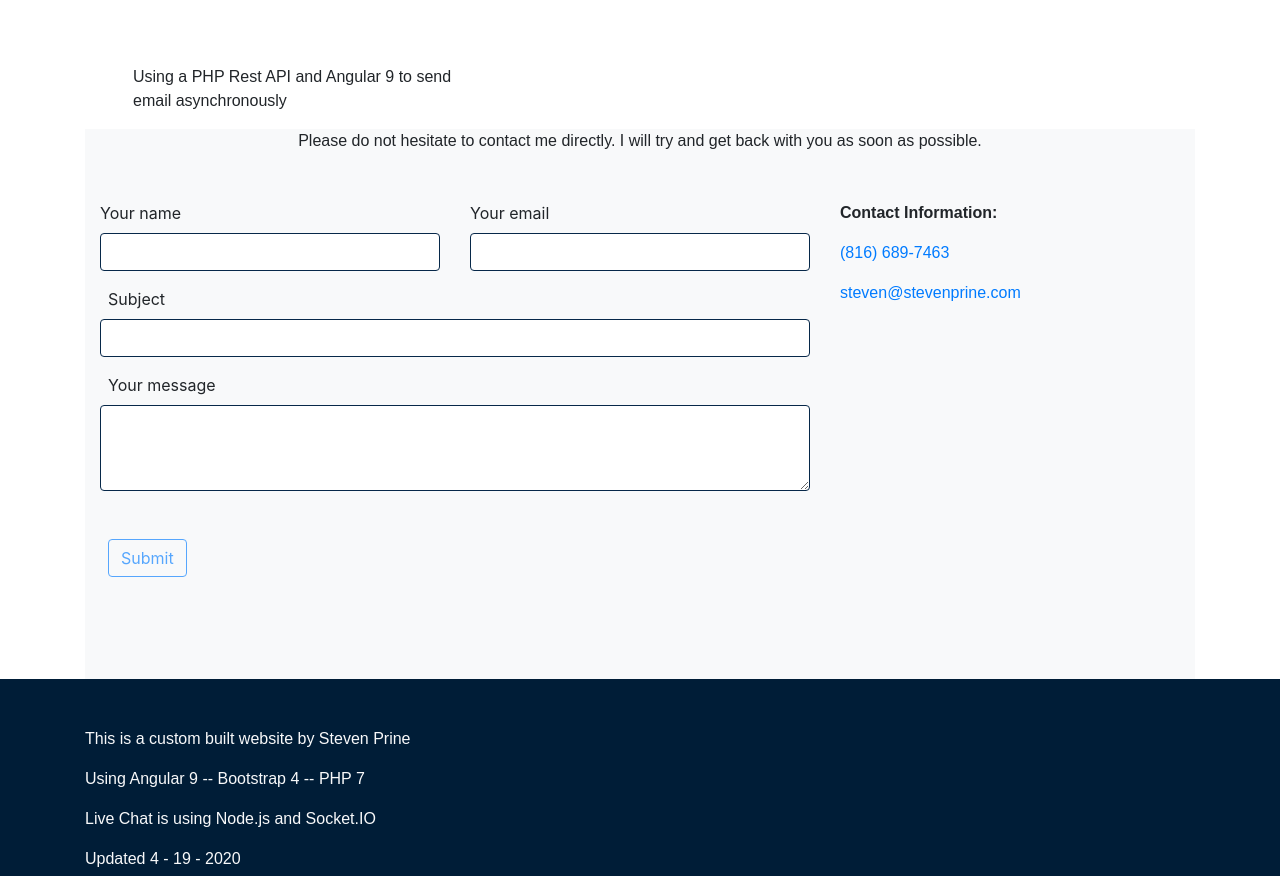
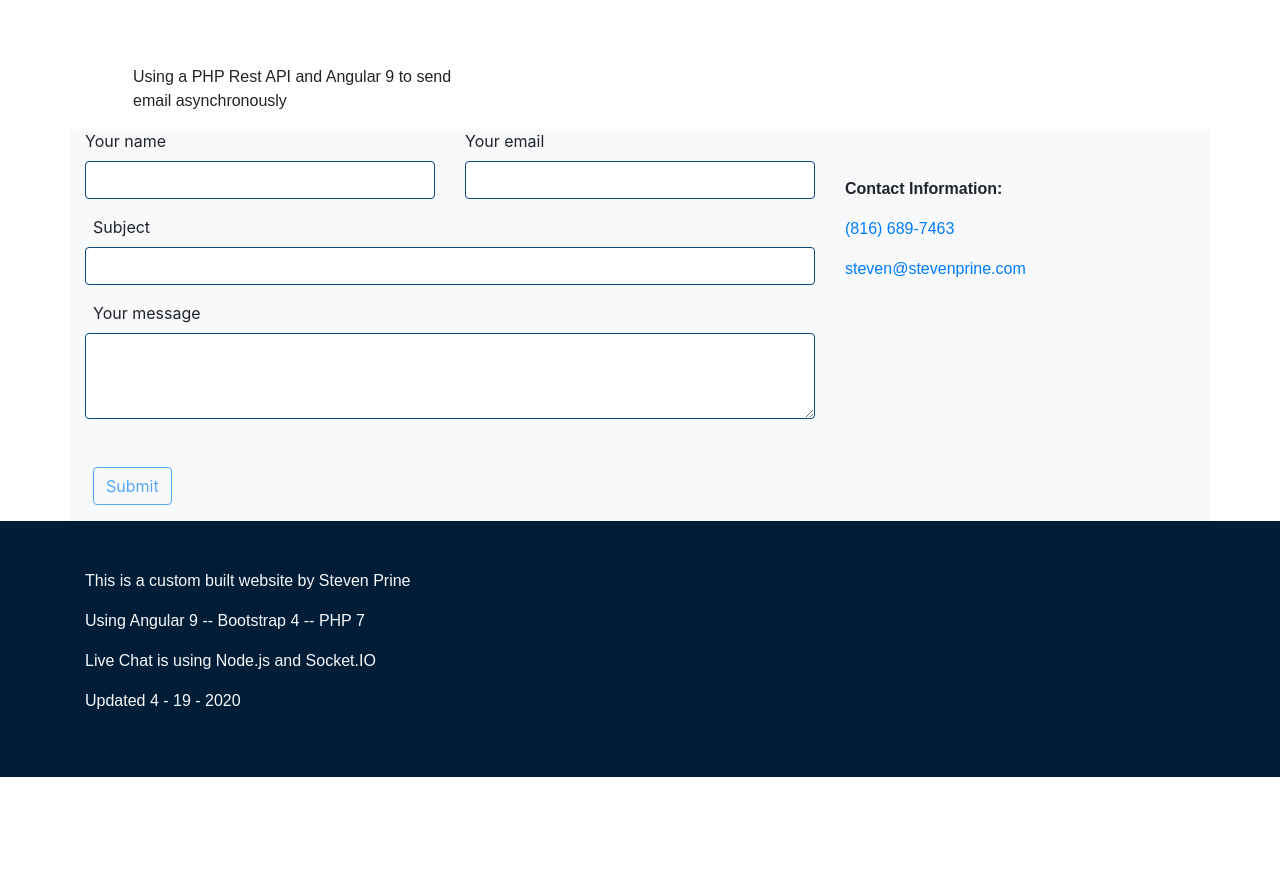
Before and after one commit to sprine168/stevenprine.com, an Angular app: page /contact in a window 1280 px wide. Shown: the part 760-1636 px from the top of the page. After the commit the page ends 1537 px from the top, so only its background shows below. Built offline with nearby package versions, Linux system fonts and the light colour scheme; what ngx-socket-io would draw is missing.

Commit message:
Form can send http requests using JSON -- Need to fix to urlencoded form

```diff
--- a/src/app/app.module.ts
+++ b/src/app/app.module.ts
@@ -2,6 +2,7 @@ import { BrowserModule } from '@angular/platform-browser';
 import { NgModule } from '@angular/core';
 import { FormsModule } from '@angular/forms';
 import { SocketIoModule, SocketIoConfig } from 'ngx-socket-io';
+import { HttpClientModule } from '@angular/common/http';
 
 
 import { AppRoutingModule } from './app-routing.module';
@@ -32,6 +33,7 @@ const config: SocketIoConfig = { url: 'https://cherry-cobbler-88087.herokuapp.co
   imports: [
     BrowserModule,
     FormsModule,
+    HttpClientModule,
     AppRoutingModule,
     SocketIoModule.forRoot(config),
   ],
--- a/src/app/contact/chat-form/chat-form.component.css
+++ b/src/app/contact/chat-form/chat-form.component.css
@@ -7,7 +7,7 @@
 }
 
 input, textarea {
-    border: 1px solid #072849;
+    border: 1px solid #0a4886;
 }
 
 .invalidInput {
--- a/src/app/contact/chat-form/chat-form.component.html
+++ b/src/app/contact/chat-form/chat-form.component.html
@@ -1,12 +1,8 @@
-<section>
-
-    <p class="text-center mb-5">Please do not hesitate to contact me
-        directly. I will try and get back with you as soon as possible.
-
-        <div class="row">
+<div class="container">
+    <div class="row bg-light">
 
         <div class="col-sm-8 mb-3">
-                <form (ngSubmit)="onSubmit(f)" #f="ngForm">
+            <form (ngSubmit)="postData(form.value)" #form="ngForm">
 
                 <!-- New Row -->
                 <div class="row mb-3">
@@ -61,7 +57,9 @@
                             ngModel
                             #subject="ngModel"
                             >
-                                <span class="invalidInput"  *ngIf="!subject.valid && subject.touched">Please enter a subject</span>
+                            <span class="invalidInput"
+                                *ngIf="!subject.valid && subject.touched">Please enter a subject
+                            </span>
                     </div>
                 </div>
 
@@ -80,14 +78,17 @@
                             ngModel
                             #message="ngModel"
                             class="form-control"></textarea>
-                                <span class="invalidInput"  *ngIf="!message.valid && message.touched">Please enter a message</span>
+                            <span class="invalidInput"
+                                *ngIf="!message.valid && message.touched">Please enter a message
+                            </span>
 
 
                     </div>
                 </div>
 
                 <button
-                        [disabled]="!f.valid"
+                    type="submit"
+                    [disabled]="!form.valid"
                     class="btn btn-outline-primary justify-content-center ml-2">Submit</button>
 
             </form>
@@ -95,7 +96,7 @@
         </div>
 
         <!-- My Contact Information -->
-            <div class="col-sm-4">
+        <div class="col-sm-4 mt-5">
             <ul class="list-unstyled mb-0">
                 <li>
                     <p>
@@ -112,5 +113,4 @@
         </div>
 
     </div>
-
-</section>
+</div>
--- a/src/app/contact/chat-form/chat-form.component.ts
+++ b/src/app/contact/chat-form/chat-form.component.ts
@@ -1,32 +1,28 @@
 import { Component, OnInit } from '@angular/core';
-import { NgForm } from '@angular/forms';
+import { NgForm, EmailValidator } from '@angular/forms';
+import { HttpClient } from '@angular/common/http';
+
 
 @Component({
   selector: 'app-chat-form',
   templateUrl: './chat-form.component.html',
   styleUrls: ['./chat-form.component.css']
 })
-export class ChatFormComponent implements OnInit {
+export class ChatFormComponent {
 
-  public message:any = "";
+  constructor(private http: HttpClient) { }
 
-  constructor() { }
+  private url: string = "http://stevenprine.com/v1/api/chat/";
 
-  ngOnInit(): void {
+
+  postData(postData: { name, email, subject, message }) {
+    console.log(name);
+    this.http.post(
+      this.url,
+      postData
+    ).subscribe(responseData => {
+      console.log(responseData);
+    })
   }
 
-  onSubmit(form: NgForm) {
-    console.log(form);
-  }
-
-  validate(data) {
-    console.log(data);
-    if (data.length.trim() > 0) {
-      return true;
-    } else {
-      return false;
-    }
-  }
-
-
 }
--- a/src/app/contact/contact.component.html
+++ b/src/app/contact/contact.component.html
@@ -16,8 +16,7 @@
     <div class="container">
         <p class="ml-5">Using a PHP Rest API and Angular 9 to send <br>
             email asynchronously</p>
-        <div class="bg-light textBox col-md-12 pb-3">
-            <app-chat-form></app-chat-form>
-        </div>
     </div>
+
+    <app-chat-form></app-chat-form>
 </section>
```
Lines whose indentation alone changed are shown as unchanged.
